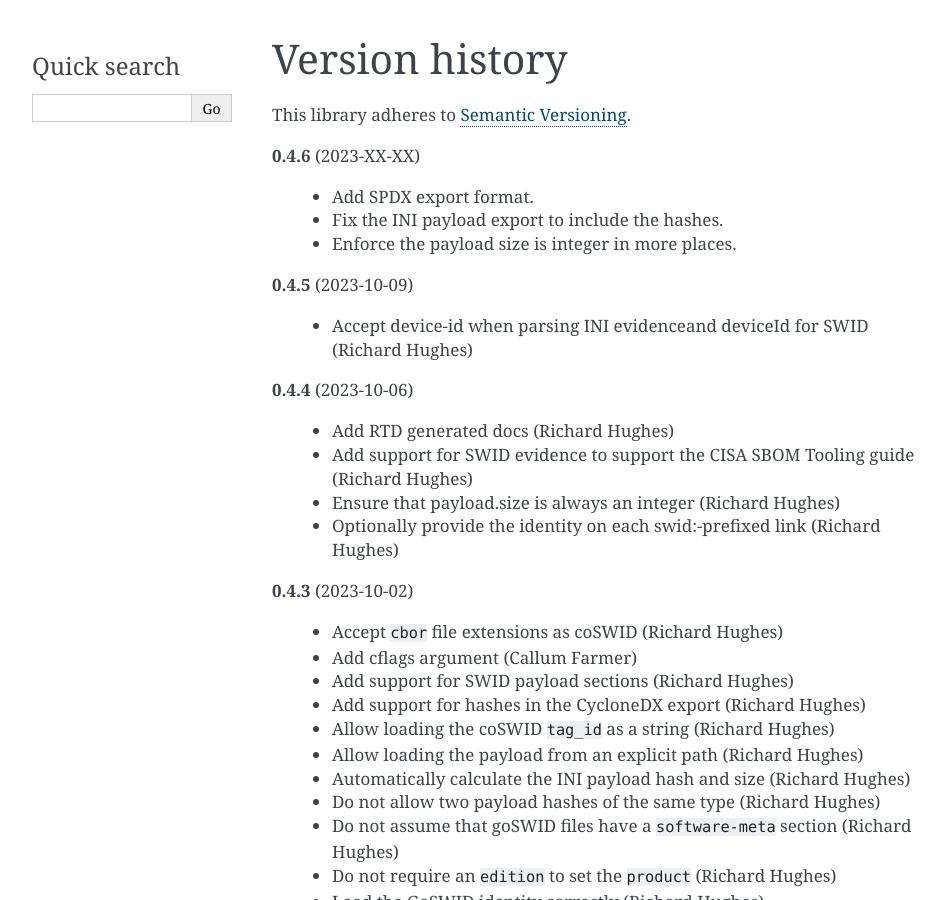
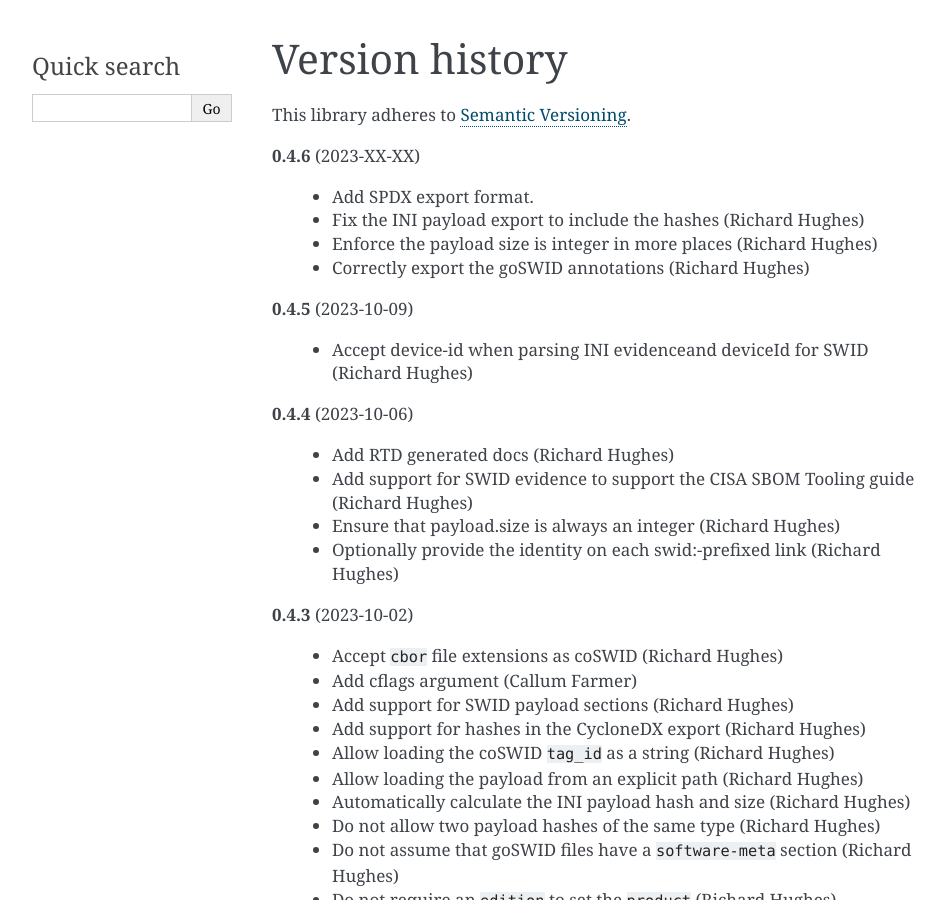
Before and after one commit to hughsie/python-uswid, a Sphinx documentation site: the page built from docs/source/versionhistory.rst, in a window 1280 px wide and 900 px high. Shown: the whole window, without its empty margins (148-1093 px from the left). Built offline with Sphinx 7.4.7, drawn with Linux system fonts in a browser that asks for light colours.

Commit message:
Correctly export the goSWID annotations

```diff
--- a/docs/source/versionhistory.rst
+++ b/docs/source/versionhistory.rst
@@ -8,8 +8,9 @@ This library adheres to `Semantic Versioning <http://semver.org/>`_.
 **0.4.6** (2023-XX-XX)
 
  - Add SPDX export format.
- - Fix the INI payload export to include the hashes.
- - Enforce the payload size is integer in more places.
+ - Fix the INI payload export to include the hashes (Richard Hughes)
+ - Enforce the payload size is integer in more places (Richard Hughes)
+ - Correctly export the goSWID annotations (Richard Hughes)
 
 **0.4.5** (2023-10-09)
 
```
Also changed, not shown: 1 other file.
